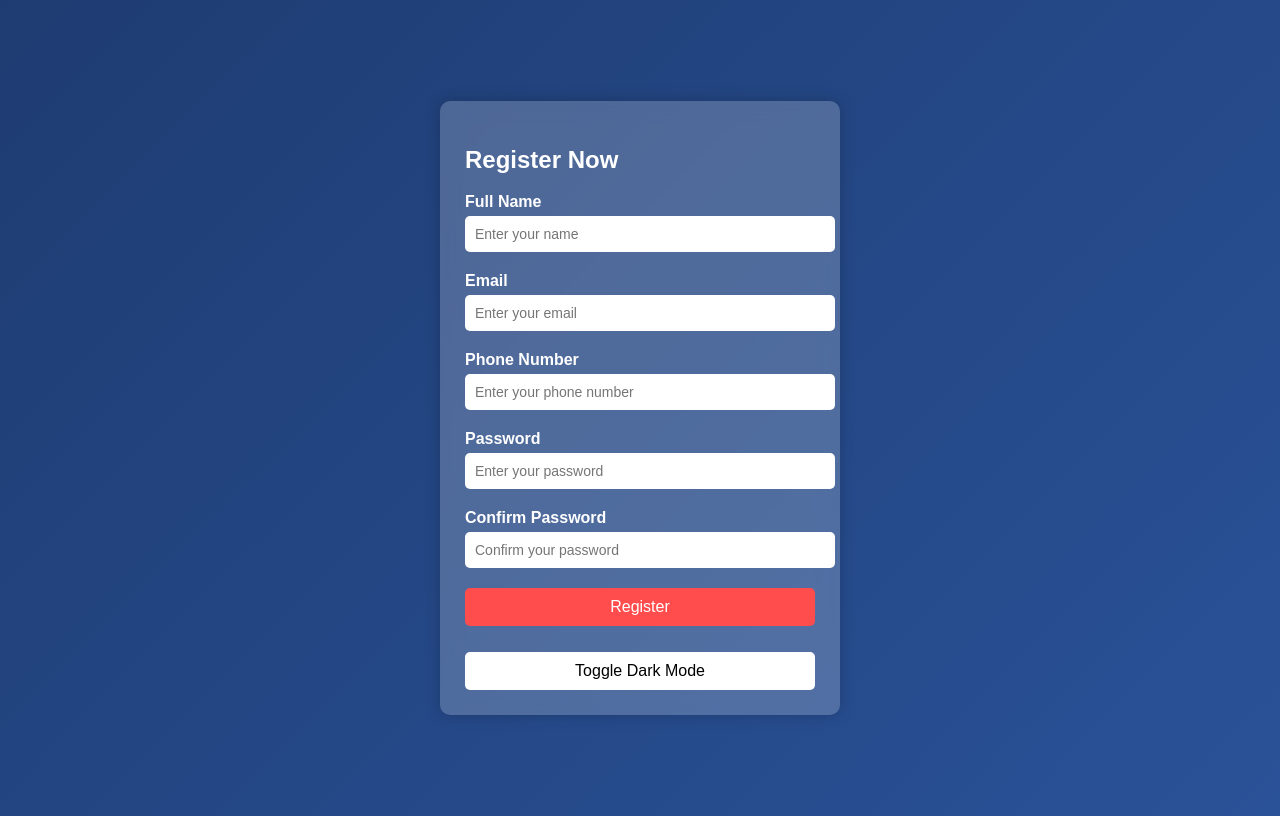
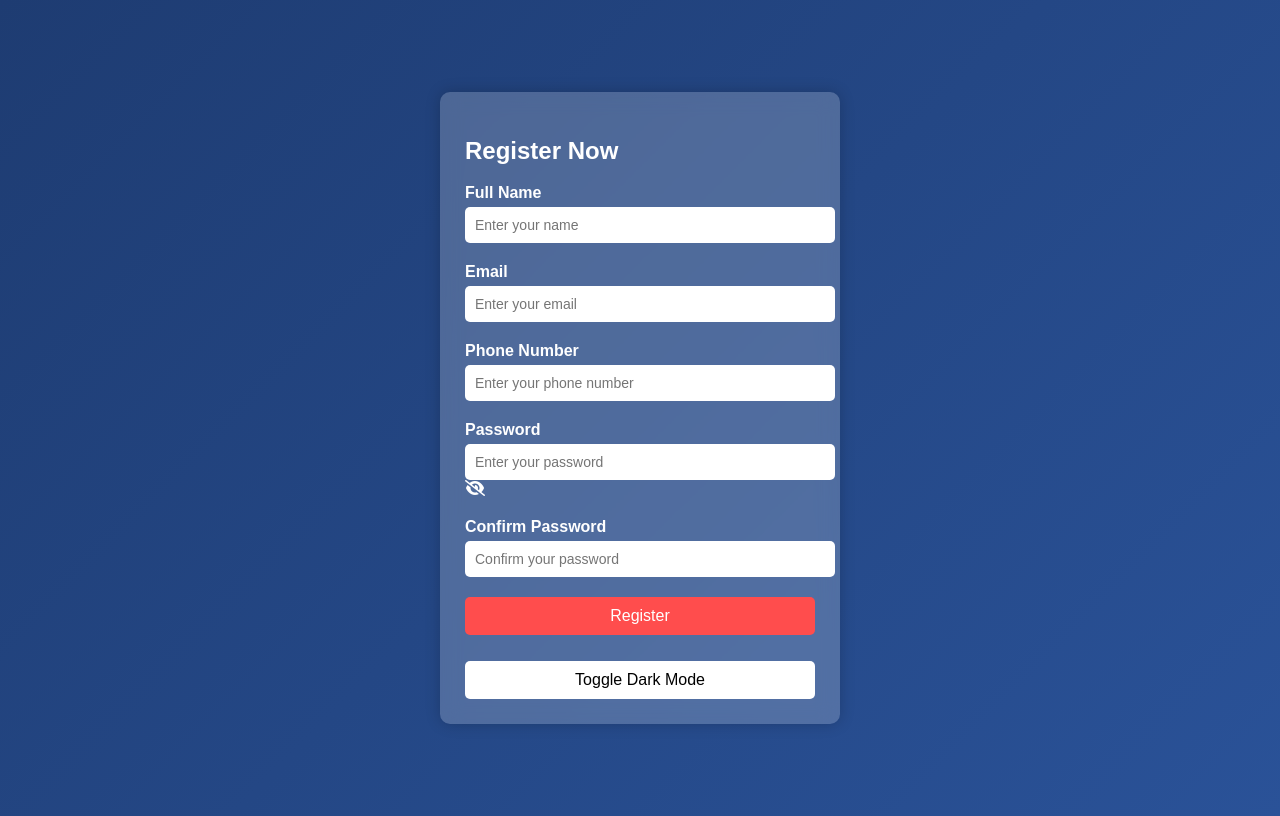
Before and after one commit to alijandeveloper/Form-Validation, a plain HTML site: page index.html in a window 1280 px wide. Drawn offline with Linux system fonts and the light colour scheme.

Commit message:
some change in html

```diff
--- a/index.html
+++ b/index.html
@@ -5,6 +5,7 @@
     <meta name="viewport" content="width=device-width, initial-scale=1.0">
     <title>Professional Form Validation</title>
     <link rel="stylesheet" href="styles.css">
+    <script src="https://kit.fontawesome.com/a076d05399.js" crossorigin="anonymous"></script>
 </head>
 <body>
     <div class="container">
@@ -31,7 +32,10 @@
 
             <div class="input-group">
                 <label>Password</label>
-                <input type="password" id="password" placeholder="Enter your password">
+                <div class="password-wrapper">
+                    <input type="password" id="password" placeholder="Enter your password">
+                    <i class="fas fa-eye-slash toggle-password" id="togglePassword"></i>
+                </div>
                 <span class="strength" id="passwordStrength"></span>
                 <span class="error" id="passwordError"></span>
             </div>
```
